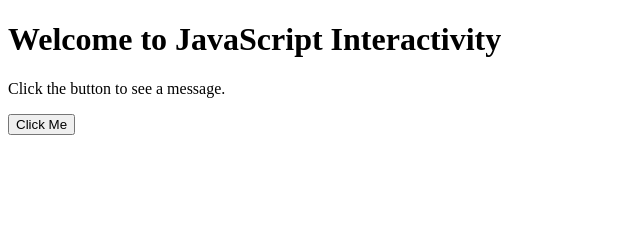
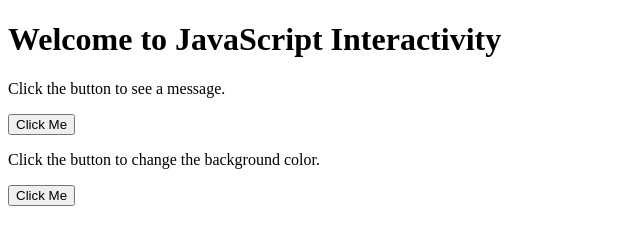
Before and after one commit to dvesper729/javacsript, a plain HTML site: page index.html in a window 1280 px wide. Shown: the whole page, without its empty margins (0-640 px from the left). Drawn offline with Linux system fonts and the light colour scheme.

Commit message:
Update index.html

```diff
--- a/index.html
+++ b/index.html
@@ -9,6 +9,8 @@
 <h1>Welcome to JavaScript Interactivity</h1>
 <p id="message">Click the button to see a message.</p>
 <button id="messageButton">Click Me</button>
+<p id="colorchange">Click the button to change the background color.</p>
+<button id="colorchangebutton">Click Me</button>
 <script src="script.js"></script>
 </body>
 </html>
```
